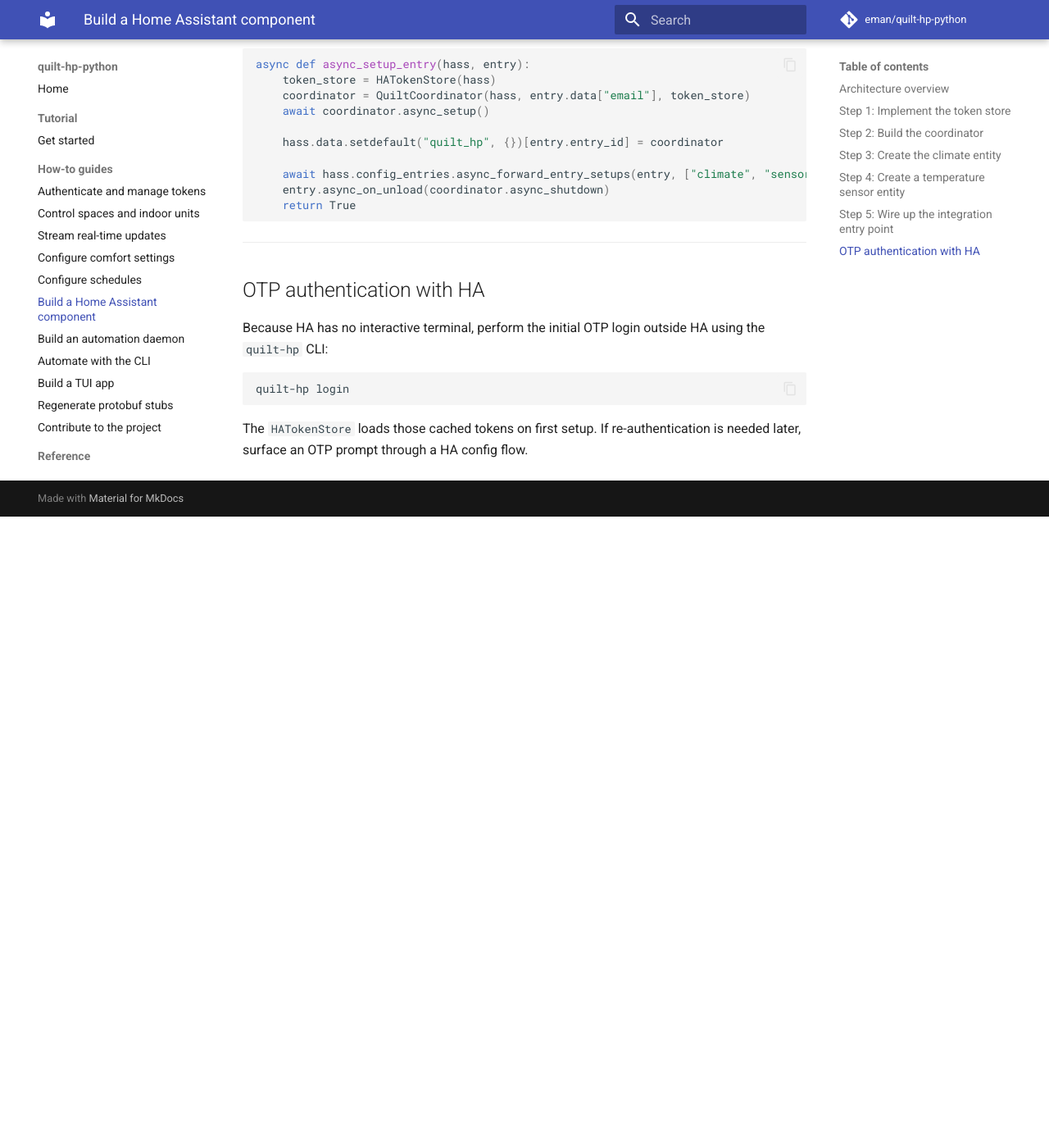
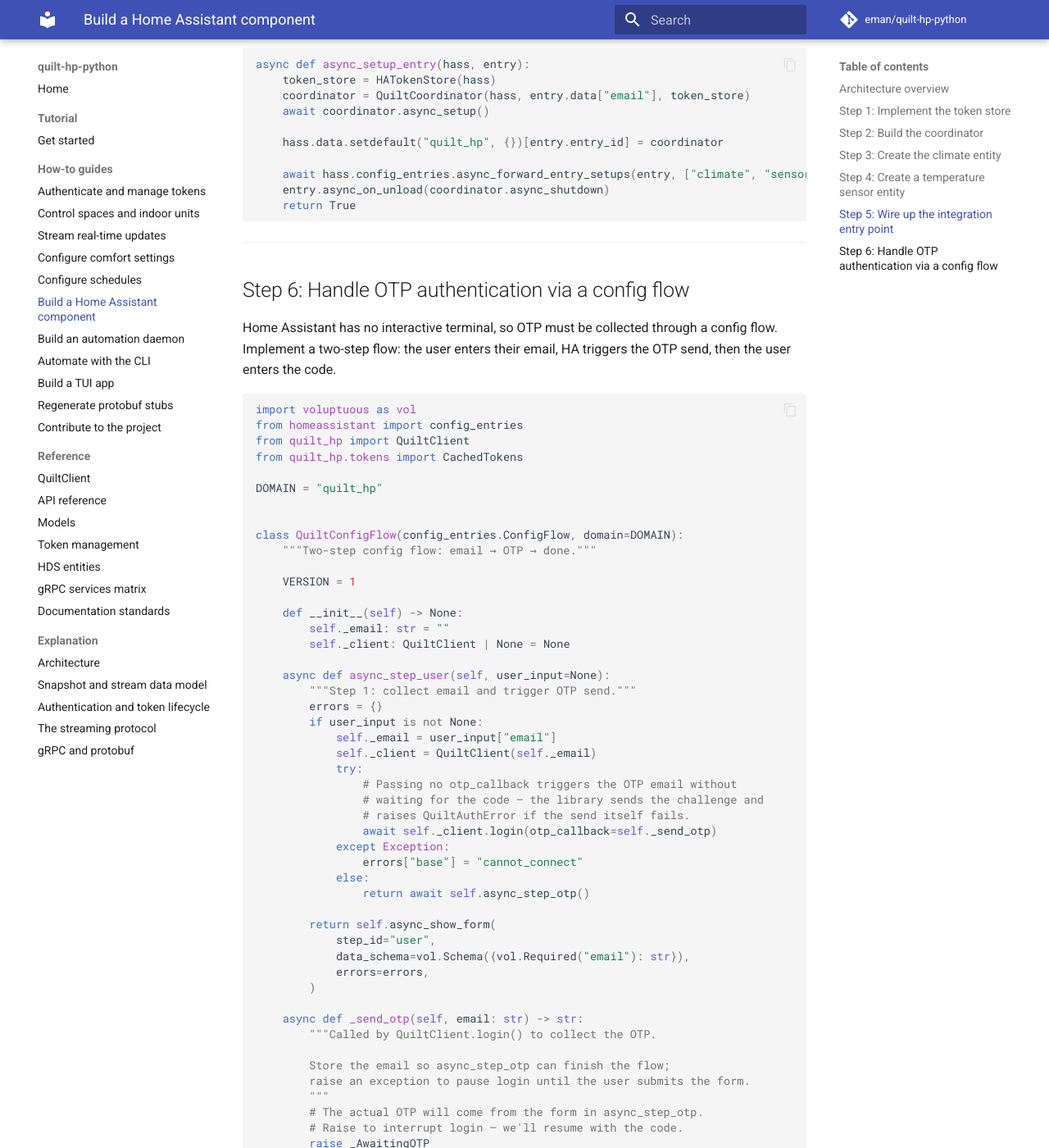
Before and after one commit to eman/quilt-hp-python, an MkDocs documentation site: the page built from docs/how-to/home-assistant.md, in a window 1280 px wide and 1400 px high, scrolled down 5370 px. Shown: the whole window at 82% size. Built offline with MkDocs 1.6.1 and Material for MkDocs 9.7.7, drawn with Linux system fonts in a browser that asks for light colours; comment, search, counter and statistics services are not loaded; before the commit the page ends 6000 px from its top, so only the background shows below that; some of the changed text lies outside the part shown.

Commit message:
Fix Home Assistant OTP auth docs and CLI command name
- Replace incorrect 'run quilt login outside HA' guidance with a proper
  two-step HA config flow implementation (email → OTP form → done)
- Fix CLI command name: 'quilt-hp' → 'quilt' throughout cli-scripting.md
  and tui-app.md (the binary is 'quilt', the package is 'quilt-hp-python')

````diff
--- a/docs/how-to/home-assistant.md
+++ b/docs/how-to/home-assistant.md
@@ -281,12 +281,88 @@
 
 ---
 
-## OTP authentication with HA
+## Step 6: Handle OTP authentication via a config flow
 
-Because HA has no interactive terminal, perform the initial OTP login outside HA using the `quilt-hp` CLI:
+Home Assistant has no interactive terminal, so OTP must be collected through a config flow. Implement a two-step flow: the user enters their email, HA triggers the OTP send, then the user enters the code.
 
-```bash
-quilt-hp login
+```python
+import voluptuous as vol
+from homeassistant import config_entries
+from quilt_hp import QuiltClient
+from quilt_hp.tokens import CachedTokens
+
+DOMAIN = "quilt_hp"
+
+
+class QuiltConfigFlow(config_entries.ConfigFlow, domain=DOMAIN):
+    """Two-step config flow: email → OTP → done."""
+
+    VERSION = 1
+
+    def __init__(self) -> None:
+        self._email: str = ""
+        self._client: QuiltClient | None = None
+
+    async def async_step_user(self, user_input=None):
+        """Step 1: collect email and trigger OTP send."""
+        errors = {}
+        if user_input is not None:
+            self._email = user_input["email"]
+            self._client = QuiltClient(self._email)
+            try:
+                # Passing no otp_callback triggers the OTP email without
+                # waiting for the code — the library sends the challenge and
+                # raises QuiltAuthError if the send itself fails.
+                await self._client.login(otp_callback=self._send_otp)
+            except Exception:
+                errors["base"] = "cannot_connect"
+            else:
+                return await self.async_step_otp()
+
+        return self.async_show_form(
+            step_id="user",
+            data_schema=vol.Schema({vol.Required("email"): str}),
+            errors=errors,
+        )
+
+    async def _send_otp(self, email: str) -> str:
+        """Called by QuiltClient.login() to collect the OTP.
+
+        Store the email so async_step_otp can finish the flow;
+        raise an exception to pause login until the user submits the form.
+        """
+        # The actual OTP will come from the form in async_step_otp.
+        # Raise to interrupt login — we'll resume with the code.
+        raise _AwaitingOTP
+
+    async def async_step_otp(self, user_input=None):
+        """Step 2: collect OTP and complete login."""
+        errors = {}
+        if user_input is not None:
+            otp = user_input["otp"]
+            try:
+                # Re-run login supplying the code directly this time.
+                await self._client.login(otp_callback=lambda _: otp)
+            except Exception:
+                errors["base"] = "invalid_auth"
+            else:
+                return self.async_create_entry(
+                    title=self._email,
+                    data={"email": self._email},
+                )
+
+        return self.async_show_form(
+            step_id="otp",
+            data_schema=vol.Schema({vol.Required("otp"): str}),
+            errors=errors,
+            description_placeholders={"email": self._email},
+        )
+
+
+class _AwaitingOTP(Exception):
+    """Sentinel raised to interrupt the login coroutine while awaiting user input."""
 ```
 
-The `HATokenStore` loads those cached tokens on first setup. If re-authentication is needed later, surface an OTP prompt through a HA config flow.
+The config flow stores only the email in `entry.data`. Tokens are persisted in `HATokenStore` after the first successful login and reused on subsequent HA restarts without prompting again.
+
+When a refresh token expires, surface re-authentication by calling `self.hass.config_entries.async_start_reauth(entry)` from the coordinator's error handler.
````
Also changed, not shown: docs/how-to/cli-scripting.md (+21 -21 lines), docs/how-to/tui-app.md (+1 -1 lines).
